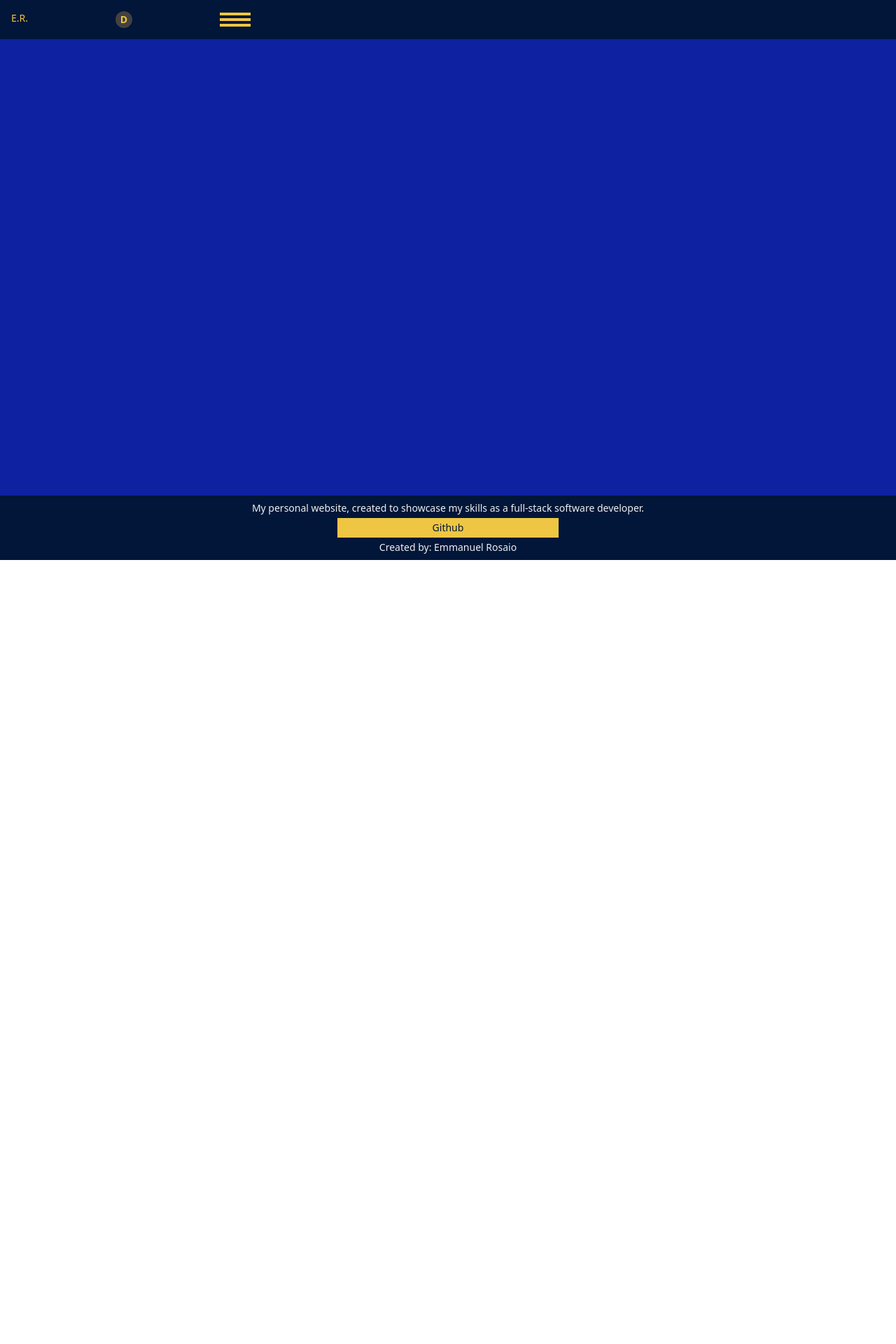
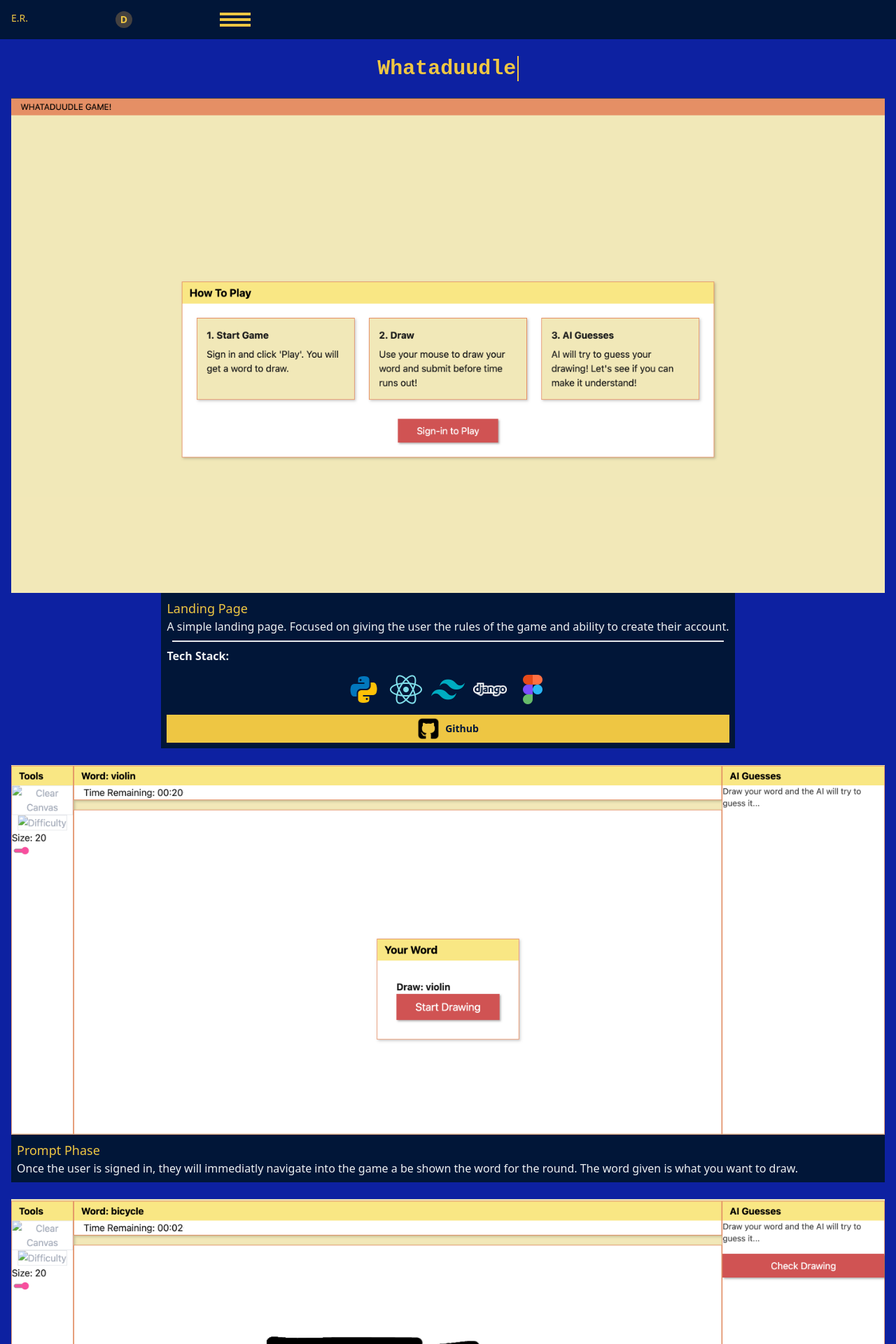
Before and after one commit to RosarioManny/ERosario-Portfolio-Site, a React (Vite) app: page /projects/whataduudle in a window 1280 px wide. Shown: the top 1920 px of the page at 70% size. Before the commit the page ends 800 px from the top, so only its background shows below. Built offline with nearby package versions, Linux system fonts and the light colour scheme.

Commit message:
Details Pages

```diff
--- a/src/App.css
+++ b/src/App.css
@@ -49,7 +49,19 @@ White - #EEF0F2
   border-right: 2px solid;
   animation-delay: .5s;
 }
+.typewriter-projects-talkthroughit {
+  width: 15.2ch;
+  animation: typing .8s steps(15), blink 1s step-end infinite ;
+  border-right: 2px solid;
+  animation-delay: .6s;
+}
 
+.typewriter-projects-whataduudle {
+  width: 11.2ch;
+  animation: typing 1s steps(11), blink 1s step-end infinite ;
+  border-right: 2px solid;
+  animation-delay: .6s;
+}
 /* Reused keyframes */
 @keyframes typing {
   0% {
--- a/src/App.jsx
+++ b/src/App.jsx
@@ -11,8 +11,8 @@ import About from './components/About'
 import EnterSite from './components/EnterSite'
 import Footer from './components/partials/_Footer'
 import Artfolio from './components/ProjectsDetails/Artfolio'
-// import Whataduudle from './components/ProjectsDetails/Whataduudle'
-// import Talkthroughit from './components/ProjectsDetails/Talkthrough_it'
+import Whataduudle from './components/ProjectsDetails/Whataduudle'
+import Talkthroughit from './components/ProjectsDetails/Talkthroughit'
 
 // darkMode={darkMode} onDarkModeToggle={() => setDarkMode(!darkMode)}
 function App() {
@@ -39,8 +39,8 @@ function App() {
               <Route path="/contacts" element={<Contacts />} />
               <Route path="/about" element={<About />} />
               <Route path="/projects/artfolio" element={<Artfolio />} />
-              {/* <Route path="/projects/whataduudle" element={<Whataduudle />} />
-              <Route path="/projects/talkthroughit" element={<Talkthroughit />} /> */}
+              <Route path="/projects/whataduudle" element={<Whataduudle />} />
+              <Route path="/projects/talkthroughit" element={<Talkthroughit />} />
             </Routes>
           </div>
           <Footer element={Footer}/>
--- a/src/components/About.jsx
+++ b/src/components/About.jsx
@@ -55,7 +55,7 @@ const About = () => {
             I’m dedicated to blending creativity with technical precision to build user-centric solutions that make a meaningful impact.
           </p>
         </div>
-        <h2 className={`${theme.subheading.default}`}>Professional Skillset:</h2>
+        <h2 className={`${theme.subheading.default}`}>Technical Proficiencies:</h2>
         <div className={`
         ${theme.container.default}
         ${theme.bodyText.default}
--- a/src/components/Projects.jsx
+++ b/src/components/Projects.jsx
@@ -28,7 +28,7 @@ const Projects = () => {
         <section>
 
           <div className={`${theme.card.projects}`}>
-            <Link to="projects/talkthroughit">
+            <Link to="talkthroughit">
               <img
                 className="w-full"
                 src="src/assets/Talkthroughit/talkthroughit.png"
@@ -47,7 +47,7 @@ const Projects = () => {
           </div>
 
           <div className={`${theme.card.projects} `}>
-            <Link to="/projects/artfolio">
+            <Link to="artfolio">
               <img
                 className="w-full"
                 src="src/assets/Artfolio/artfolio.png"
@@ -65,7 +65,7 @@ const Projects = () => {
           </div>
 
           <div className={`${theme.card.projects}`}>
-            <Link to="projects/whatduudle">
+            <Link to="whataduudle">
               <img
                 className="w-full"
                 src="src/assets/Whataduudle/whataduudle.png"
--- a/src/components/ProjectsDetails/Artfolio.jsx
+++ b/src/components/ProjectsDetails/Artfolio.jsx
@@ -10,7 +10,7 @@ const [isAnimated, setIsAnimated] = useState(false)
 useEffect(() => {
   const timer = setTimeout(() => {
     setIsAnimated(true);
-  }, 501);
+  }, 601);
 
   return () => clearTimeout(timer);
 }, []);
@@ -26,21 +26,27 @@ return (
           Artfolio
         </h1>
         <div className="mx-4 mt-6" >
-          <img src="../src/assets/Artfolio/artfolio.png" alt="Artfolio - Landing Page" />
+          <img src="../src/assets/Artfolio/artfolio.png" alt="Talk Throught It - Landing Page" />
         </div>
         <div className={`${theme.container.description} ${darkMode ? theme.dark.container : "bg-midnight"}`}>
-          <div className={`${theme.bodyText.default} text-sm p-3`}>
-            <p className="m-2">
-              An app made to help artist keep track of their artworks. While building their portfolio,
-              they can see other artist work and art journey.
-              The landing page of the app. You can view post, without having to create an account.
+          <div className={`${theme.bodyText.default} text-base p-2`}>
+              <p>
+              <h2 className={`${theme.subheading.default} text-sunburst`}>
+                Landing Page
+              </h2>
+              The landing page where you can view post even without having to create an account.
+              This app made to help artist keep track of their artworks and build their portfolio's.
+              They can see also view other artist's work and art journey alongside them.
+              </p>
+              <hr className="m-2 border-[1px]" />
+            <p>
+              <b>Tech Stack:</b>
             </p>
-            <p><b>Languages:</b></p>
-            <div className="flex flex-cols space-x-10 justify-center my-3">
-              <img className="h-12" src="../src/assets/Logos/icons8-ejs-96.png"/>
-              <img className="h-12" src="../src/assets/Logos/icons8-html-logo-96.png"/>
-              <img className="h-12" src="../src/assets/Logos/icons8-css-logo-96.png"/>
-            </div>
+              <div className="flex flex-cols space-x-10 justify-center my-3">
+                <img className="h-12" src="../src/assets/Logos/icons8-ejs-96.png"/>
+                <img className="h-12" src="../src/assets/Logos/icons8-html-logo-96.png"/>
+                <img className="h-12" src="../src/assets/Logos/icons8-css-logo-96.png"/>
+              </div>
             <div className="flex justify-center gap-2  place-items-center  inline-block bg-sunburst py-1 text-sm font-bold text-midnight">
                 <img className="h-8" src="../src/assets/Logos/github_logo_BW.png" />
                 <Link to=""> Github </Link>
@@ -50,15 +56,21 @@ return (
         </div>
         <div className="mx-4 my-6">
             <img src="../src/assets/Artfolio/Artfolio-PostDetails.png" alt="Artfolio - Art Details" />
-          <h1 className={`${theme.bodyText.default} ${darkMode ? theme.dark.container : "bg-midnight"} p-2 flex justify-center`}>
-            Art Details - Where you can see the artwork's details including medium, date and more.
-          </h1>
+          <p className={`${theme.bodyText.default} ${darkMode ? theme.dark.container : "bg-midnight"} p-2 block `}>
+            <h2 className={`${theme.subheading.default} text-sunburst`}>
+              Art Details
+            </h2>
+            Where you can see the larger image of the artwork and the artwork's details including medium, date, creator, and more.
+          </p>
         </div>
         <div className="mx-4 my-6">
             <img src="../src/assets/Artfolio/Artfolio-Profile.png" alt="Artfolio - Profile page" />
-          <h1 className={`${theme.bodyText.default} ${darkMode ? theme.dark.container : "bg-midnight"} p-2 flex justify-center`}>
-            Profile Page - The profile page. Shows information about you and displays of your works
-          </h1>
+          <p className={`${theme.bodyText.default} ${darkMode ? theme.dark.container : "bg-midnight"} p-2 block`}>
+            <h2 className={`${theme.subheading.default} text-sunburst`}>
+              Profile Page
+            </h2>
+            Where users can upload their artworks, edit their profile and view their works. They can go into the artworks and see the art's details.
+          </p>
         </div>
     </section>
   </>
--- a/src/components/ProjectsDetails/Talkthroughit.jsx
+++ b/src/components/ProjectsDetails/Talkthroughit.jsx
@@ -3,14 +3,14 @@ import { theme } from "../../styles/style";
 import { useDarkMode } from "../../darkModeContext";
 import { useState, useEffect} from "react"
 
-const Artfolio = () => {
+const TalkThorughtit = () => {
 const {darkMode, toggleDarkMode } = useDarkMode();
 const [isAnimated, setIsAnimated] = useState(false)
 
 useEffect(() => {
   const timer = setTimeout(() => {
     setIsAnimated(true);
-  }, 501);
+  }, 601);
 
   return () => clearTimeout(timer);
 }, []);
@@ -20,27 +20,33 @@ return (
     <section className="place-items-center">
     <h1 className={`${theme.heading.default}
         ${darkMode && theme.dark.subheading}
-        typewriter typewriter-projects`
+        typewriter typewriter-projects-talkthroughit`
         }
         style={{ visibility: isAnimated ? "visible" : "hidden", }}>
-          Artfolio
+          TalkThorught_it
         </h1>
         <div className="mx-4 mt-6" >
-          <img src="../src/assets/Artfolio/artfolio.png" alt="Artfolio - Landing Page" />
+          <img src="../src/assets/Talkthroughit/talkthroughit.png" alt="Talk Throught It - Landing Page" />
         </div>
         <div className={`${theme.container.description} ${darkMode ? theme.dark.container : "bg-midnight"}`}>
-          <div className={`${theme.bodyText.default} text-sm p-3`}>
-            <p className="m-2">
-              An app made to help artist keep track of their artworks. While building their portfolio,
-              they can see other artist work and art journey.
-              The landing page of the app. You can view post, without having to create an account.
+          <div className={`${theme.bodyText.default} text-base p-2`}>
+              <p>
+              <h2 className={`${theme.subheading.default} text-sunburst`}>
+                Landing Page
+              </h2>
+                An app made to help therapist and clients keep track of connect and get better mental health. Therapist and clients have their own portals.
+                Therapist portal allows them to create dynamic schedules, accept bookings and list their services.
+                Clients can browse therapist, favorite ones they like, book appointments and view upcoming ones.
+              </p>
+              <hr className="m-2 border-[1px]" />
+            <p>
+              <b>Tech Stack:</b>
             </p>
-            <p><b>Languages:</b></p>
-            <div className="flex flex-cols space-x-10 justify-center my-3">
-              <img className="h-12" src="../src/assets/Logos/icons8-ejs-96.png"/>
-              <img className="h-12" src="../src/assets/Logos/icons8-html-logo-96.png"/>
-              <img className="h-12" src="../src/assets/Logos/icons8-css-logo-96.png"/>
-            </div>
+              <div className="flex flex-cols space-x-10 justify-center my-3">
+                <img className="h-12" src="../src/assets/Logos/js.png"/>
+                <img className="h-12" src="../src/assets/Logos/icons8-react-native-96.png"/>
+                <img className="h-12" src="../src/assets/Logos/icons8-tailwind-css-96.png"/>
+              </div>
             <div className="flex justify-center gap-2  place-items-center  inline-block bg-sunburst py-1 text-sm font-bold text-midnight">
                 <img className="h-8" src="../src/assets/Logos/github_logo_BW.png" />
                 <Link to=""> Github </Link>
@@ -49,16 +55,22 @@ return (
           </div>
         </div>
         <div className="mx-4 my-6">
-            <img src="../src/assets/Artfolio/Artfolio-PostDetails.png" alt="Artfolio - Art Details" />
-          <h1 className={`${theme.bodyText.default} ${darkMode ? theme.dark.container : "bg-midnight"} p-2 flex justify-center`}>
-            Art Details - Where you can see the artwork's details including medium, date and more.
-          </h1>
+            <img src="../src/assets/Talkthroughit/ClientDashboard_Talkthroughit.png" alt="Talk Through it - Client Dashboard" />
+          <p className={`${theme.bodyText.default} ${darkMode ? theme.dark.container : "bg-midnight"} p-2 block `}>
+            <h2 className={`${theme.subheading.default} text-sunburst`}>
+              Client Dashboard
+            </h2>
+            Where Clients can see their upcoming appointments, favorited therapist and total appointments.
+          </p>
         </div>
         <div className="mx-4 my-6">
-            <img src="../src/assets/Artfolio/Artfolio-Profile.png" alt="Artfolio - Profile page" />
-          <h1 className={`${theme.bodyText.default} ${darkMode ? theme.dark.container : "bg-midnight"} p-2 flex justify-center`}>
-            Profile Page - The profile page. Shows information about you and displays of your works
-          </h1>
+            <img src="../src/assets/Talkthroughit/BrowseTherapist_Talkthroughit.png" alt="Talk Through it - Browse Page" />
+          <p className={`${theme.bodyText.default} ${darkMode ? theme.dark.container : "bg-midnight"} p-2 block`}>
+            <h2 className={`${theme.subheading.default} text-sunburst`}>
+              Browse Page
+            </h2>
+            The page where clients and Therapist can view. You can book appointments and favorite on this page.
+          </p>
         </div>
     </section>
   </>
@@ -66,4 +78,4 @@ return (
 
 }
 
-export default Artfolio
+export default TalkThorughtit
--- a/src/components/ProjectsDetails/Whataduudle.jsx
+++ b/src/components/ProjectsDetails/Whataduudle.jsx
@@ -3,14 +3,14 @@ import { theme } from "../../styles/style";
 import { useDarkMode } from "../../darkModeContext";
 import { useState, useEffect} from "react"
 
-const Artfolio = () => {
+const Whataduudle = () => {
 const {darkMode, toggleDarkMode } = useDarkMode();
 const [isAnimated, setIsAnimated] = useState(false)
 
 useEffect(() => {
   const timer = setTimeout(() => {
     setIsAnimated(true);
-  }, 501);
+  }, 601);
 
   return () => clearTimeout(timer);
 }, []);
@@ -20,27 +20,33 @@ return (
     <section className="place-items-center">
     <h1 className={`${theme.heading.default}
         ${darkMode && theme.dark.subheading}
-        typewriter typewriter-projects`
+        typewriter typewriter-projects-whataduudle`
         }
         style={{ visibility: isAnimated ? "visible" : "hidden", }}>
-          Artfolio
+          Whataduudle
         </h1>
         <div className="mx-4 mt-6" >
-          <img src="../src/assets/Artfolio/artfolio.png" alt="Artfolio - Landing Page" />
+          <img src="../src/assets/Whataduudle/whataduudle.png" alt="Talk Throught It - Landing Page" />
         </div>
         <div className={`${theme.container.description} ${darkMode ? theme.dark.container : "bg-midnight"}`}>
-          <div className={`${theme.bodyText.default} text-sm p-3`}>
-            <p className="m-2">
-              An app made to help artist keep track of their artworks. While building their portfolio,
-              they can see other artist work and art journey.
-              The landing page of the app. You can view post, without having to create an account.
+          <div className={`${theme.bodyText.default} text-base p-2`}>
+              <p>
+              <h2 className={`${theme.subheading.default} text-sunburst`}>
+                Landing Page
+              </h2>
+              A simple landing page. Focused on giving the user the rules of the game and ability to create their account.
+              </p>
+              <hr className="m-2 border-[1px]" />
+            <p>
+              <b>Tech Stack:</b>
             </p>
-            <p><b>Languages:</b></p>
-            <div className="flex flex-cols space-x-10 justify-center my-3">
-              <img className="h-12" src="../src/assets/Logos/icons8-ejs-96.png"/>
-              <img className="h-12" src="../src/assets/Logos/icons8-html-logo-96.png"/>
-              <img className="h-12" src="../src/assets/Logos/icons8-css-logo-96.png"/>
-            </div>
+              <div className="flex flex-cols space-x-3 justify-center my-3">
+                <img className="h-12" src="../src/assets/Logos/icons8-python-96.png"/>
+                <img className="h-12" src="../src/assets/Logos/icons8-react-native-96.png"/>
+                <img className="h-12" src="../src/assets/Logos/icons8-tailwind-css-96.png"/>
+                <img className="h-12" src="../src/assets/Logos/icons8-django-100.png"/>
+                <img className="h-12" src="../src/assets/Logos/icons8-figma-96.png"/>
+              </div>
             <div className="flex justify-center gap-2  place-items-center  inline-block bg-sunburst py-1 text-sm font-bold text-midnight">
                 <img className="h-8" src="../src/assets/Logos/github_logo_BW.png" />
                 <Link to=""> Github </Link>
@@ -49,16 +55,24 @@ return (
           </div>
         </div>
         <div className="mx-4 my-6">
-            <img src="../src/assets/Artfolio/Artfolio-PostDetails.png" alt="Artfolio - Art Details" />
-          <h1 className={`${theme.bodyText.default} ${darkMode ? theme.dark.container : "bg-midnight"} p-2 flex justify-center`}>
-            Art Details - Where you can see the artwork's details including medium, date and more.
-          </h1>
+            <img src="../src/assets/Whataduudle/whataduudle_start.png" alt="Artfolio - Art Details" />
+          <p className={`${theme.bodyText.default} ${darkMode ? theme.dark.container : "bg-midnight"} p-2 block `}>
+            <h2 className={`${theme.subheading.default} text-sunburst`}>
+              Prompt Phase
+            </h2>
+            Once the user is signed in, they will immediatly navigate into the game a be shown the word for the round.
+            The word given is what you want to draw.
+          </p>
         </div>
         <div className="mx-4 my-6">
-            <img src="../src/assets/Artfolio/Artfolio-Profile.png" alt="Artfolio - Profile page" />
-          <h1 className={`${theme.bodyText.default} ${darkMode ? theme.dark.container : "bg-midnight"} p-2 flex justify-center`}>
-            Profile Page - The profile page. Shows information about you and displays of your works
-          </h1>
+            <img src="../src/assets/Whataduudle/whataduudle_drawing.png" alt="Artfolio - Profile page" />
+          <p className={`${theme.bodyText.default} ${darkMode ? theme.dark.container : "bg-midnight"} p-2 block`}>
+            <h2 className={`${theme.subheading.default} text-sunburst`}>
+              Drawing Phase
+            </h2>
+            This is where the game takes place. The user now has 20 seconds to draw on the canvas.
+            Let's hope that the AI can identify your drawing as the word given.
+          </p>
         </div>
     </section>
   </>
@@ -66,4 +80,4 @@ return (
 
 }
 
-export default Artfolio
+export default Whataduudle
--- a/src/components/partials/_Navbar.jsx
+++ b/src/components/partials/_Navbar.jsx
@@ -38,7 +38,6 @@ const Navbar = () =>  {
         >
           {darkMode ?  "L" : "D"}
         </div>
-
         {/* Burger  */}
         <button onClick={handleClick} className="z-10 relative flex flex-col justify-center items-center space-y-1 p-9;">
           <span
--- a/src/styles/style.js
+++ b/src/styles/style.js
@@ -45,8 +45,11 @@ export const theme = {
     nav: "p-4 space-x-[125px] flex top-0 right-0 left-0",
     footer: "items-center mt-auto flex flex-col space-y-1 text-frost text-sm p-2 flex position-fixed ",
     socialsLogos: "bg-sunburst p-2",
-    description: "text-frost mx-4 mb-6",
-    button: "bg-sunburst p-2 mb-2  w-fit m-5 hover:bg-midnight hover:text-frost transition duration-300 ease-in-out"
+    description: "text-frost mx-4 mb-6 flex ",
+    button: "flex bg-sunburst w-fit p-2 mb-2 place-items-center inline-block py-1 text-sm font-bold",
+    largeButton: "flex justify-center gap-2  place-items-center  inline-block bg-sunburst py-1 text-sm font-bold text-midnight "
+    // button: "bg-sunburst p-2 mb-2  w-fit m-5 hover:bg-midnight hover:text-frost transition duration-300 ease-in-out"
+    //  hover:bg-midnight hover:text-frost transition duration-300 ease-in-out
   },
   navMenu: {
     burger: "bg-sunburst transition-all duration-300 ease-in-out transform h-1 w-11",
@@ -62,4 +65,8 @@ export const theme = {
     bg: "bg-onyx",
     footer: "bg-charcoal"
   },
+  hover: {
+    default: "hover:bg-royal hover:text-frost hover:border-frost hover:border-2 transition-all duration-300 ease-in",
+    darkMode: "hover:bg-midnight hover:text-frost transition duration-300 ease-in-out",
+  }
 }
```
